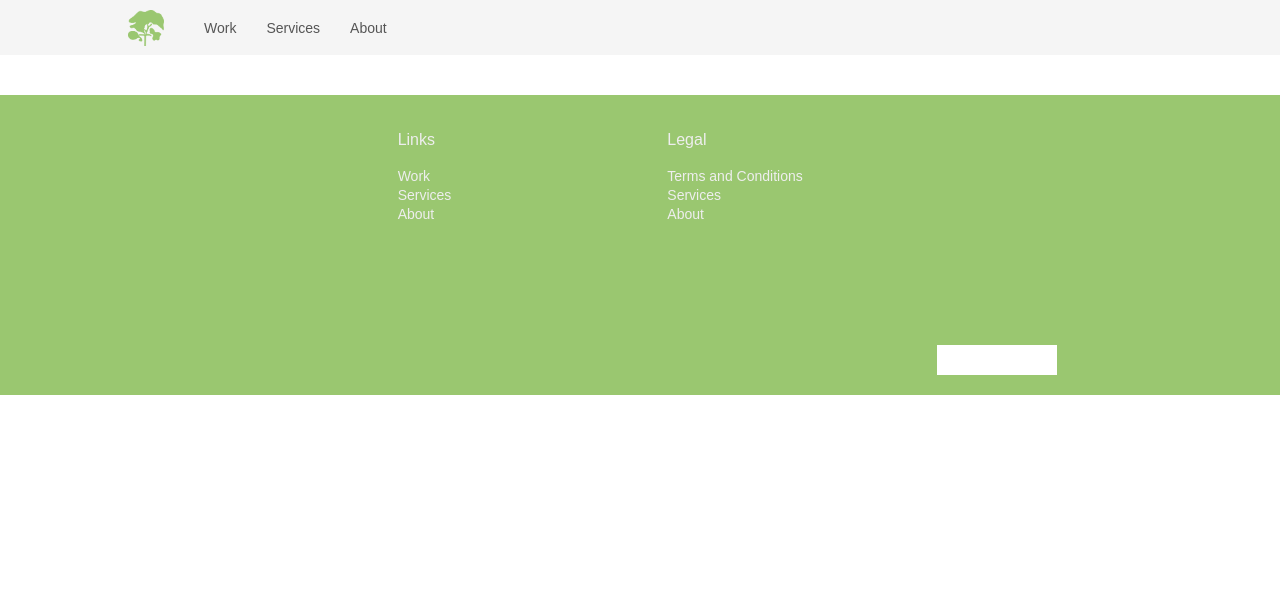
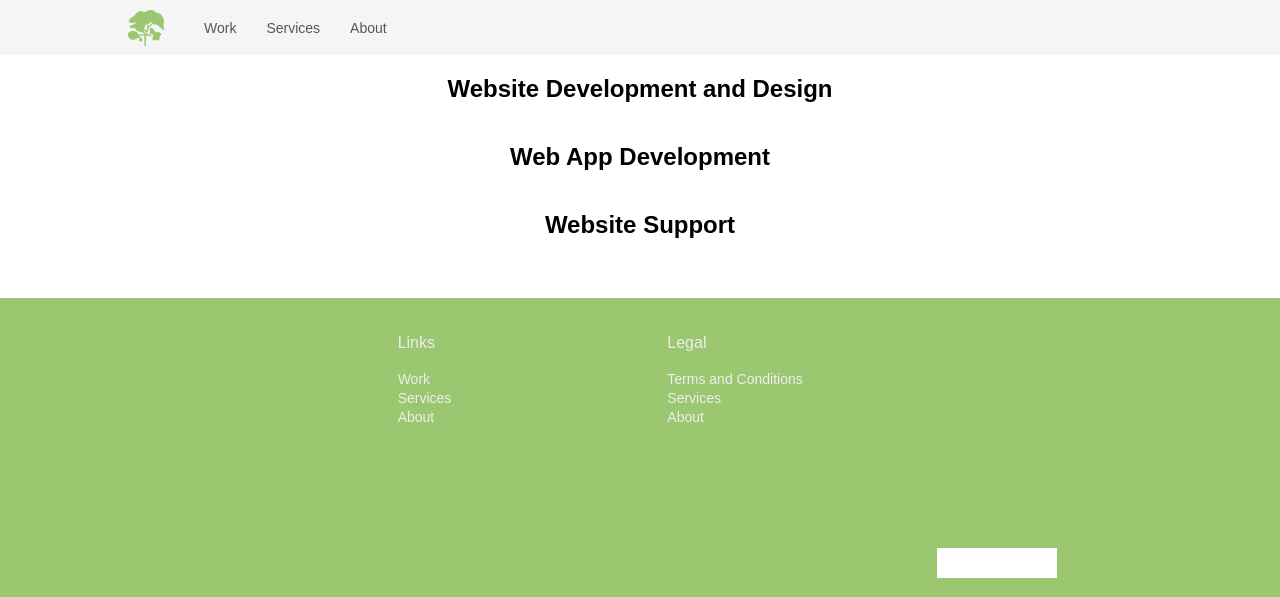
Before and after one commit to nfishel48/Utile_Labs, a Django app: page /services/ in a window 1280 px wide. Shown: the top 597 px of the page. Run offline with Django 3.2, Linux system fonts and the light colour scheme.

Commit message:
Update services.html

```diff
--- a/main/templates/main/services.html
+++ b/main/templates/main/services.html
@@ -6,5 +6,21 @@
 {% endblock %}
 
 {% block content %}
+<section class="container">
+  <div class="row">
+    <h1>Website Development and Design</h1>
+  </div>
+</section>
 
+<section class="container">
+  <div class="row">
+    <h1>Web App Development</h1>
+  </div>
+</section>
+
+<section class="container">
+  <div class="row">
+    <h1>Website Support</h1>
+  </div>
+</section>
 {% endblock %}
```
